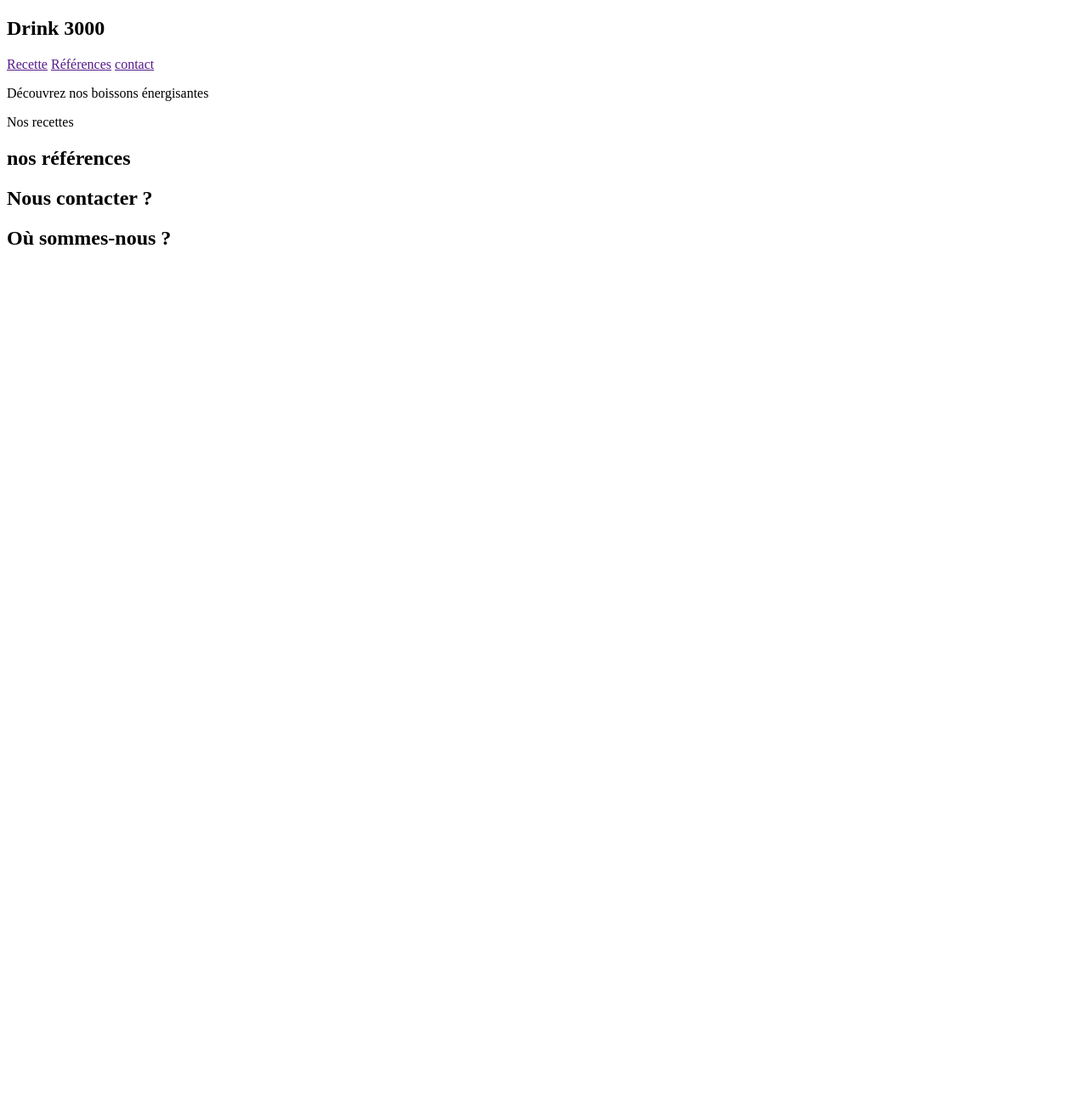
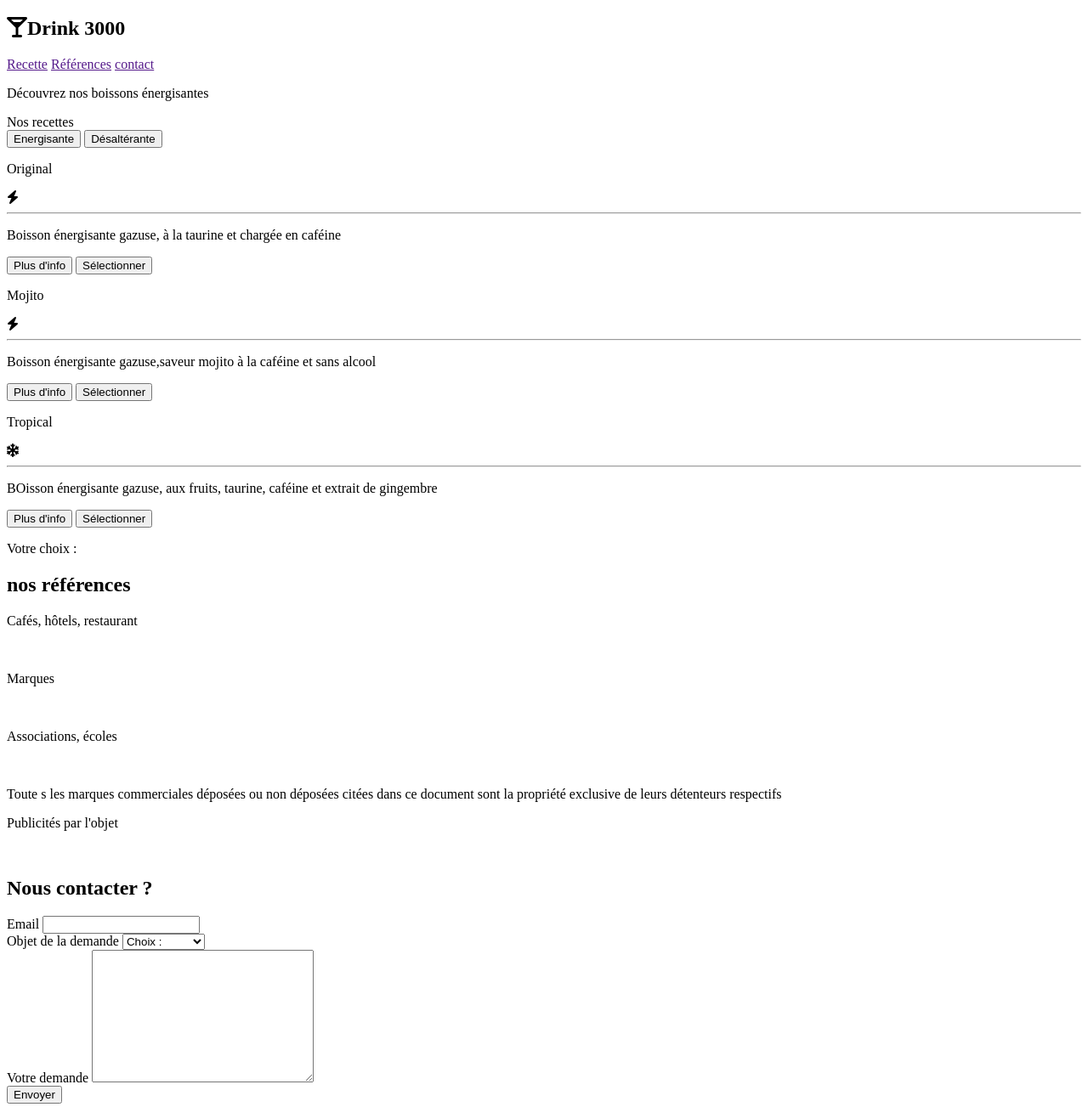
Before and after one commit to AxelDemeyere/drink3000, a plain HTML site: page index.html in a window 1280 px wide. Shown: the top 1303 px of the page at 85% size. Before the commit the page ends 800 px from the top, so only its background shows below. Drawn offline with Linux system fonts and the light colour scheme.

Commit message:
CHANGES html complété

```diff
--- a/index.html
+++ b/index.html
@@ -14,7 +14,7 @@
     <section>
         <header>
             <div>
-                <h1>Drink 3000</h1>
+                <h1><i class="fa-solid fa-martini-glass" style="color: #000000;"></i>Drink 3000</h1>
             </div>
             <nav>
                 <a href="">Recette</a>
@@ -28,17 +28,93 @@
     </section>
 
 
-
-<!-- Recettes -->
+    <!-- Recettes -->
     <section>
         <div>Nos recettes</div>
+        <div class="btn">
+            <button>Energisante</button>
+            <button>Désaltérante</button>
+        </div>
+
+        <div class="cards">
+            <div>
+                <header>
+                    <p>Original</p>
+                    <i class="fa-solid fa-bolt"></i>
+                </header>
+                <hr>
+                <div>
+                    <p>Boisson énergisante gazuse, à la taurine et chargée en caféine</p>
+                </div>
+                <div class="btn-card">
+                    <button>Plus d'info</button>
+                    <button>Sélectionner</button>
+                </div>
+            </div>
+
+            <div>
+                <header>
+                    <p>Mojito</p>
+                    <i class="fa-solid fa-bolt"></i>
+                </header>
+                <hr>
+                <div>
+                    <p>Boisson énergisante gazuse,saveur mojito à la caféine et sans alcool</p>
+                </div>
+                <div class="btn-card">
+                    <button>Plus d'info</button>
+                    <button>Sélectionner</button>
+                </div>
+            </div>
+
+            <div>
+                <header>
+                    <p>Tropical</p>
+                    <i class="fa-solid fa-snowflake"></i>
+                </header>
+                <hr>
+                <div>
+                    <p>BOisson énergisante gazuse, aux fruits, taurine, caféine et extrait de gingembre</p>
+                </div>
+                <div class="btn-card">
+                    <button>Plus d'info</button>
+                    <button>Sélectionner</button>
+                </div>
+            </div>
+        </div>
+
+        <div class="banner-container">
+            <p>Votre choix :</p>
+            <p class="choice"></p>
+        </div>
     </section>
-
 
 
     <!-- Références -->
     <section>
-        <h1>nos références</h1>
+        <header>
+            <h1>nos références</h1>
+        </header>
+        <main>
+            <div>
+                <p>Cafés, hôtels, restaurant</p>
+                <img src="" alt="">
+            </div>
+            <div>
+                <p>Marques</p>
+                <img src="" alt="">
+            </div>
+            <div>
+                <p>Associations, écoles</p>
+                <img src="" alt="">
+            </div>
+            <p>Toute s les marques commerciales déposées ou non déposées citées dans ce document sont la propriété
+                exclusive de leurs détenteurs respectifs</p>
+            <div>
+                <p>Publicités par l'objet</p>
+                <img src="" alt="">
+            </div>
+        </main>
     </section>
 
     <!-- Caroussel -->
@@ -48,7 +124,28 @@
     <!-- Footer -->
     <footer>
         <div class="contact">
-            <h2>Nous contacter ?</h2>
+            <div>
+                <h2>Nous contacter ?</h2>
+            </div>
+            <form action="">
+                <div>
+                    <label for="email">Email</label>
+                    <input type="text" name="email" id="email">
+                </div>
+                <div>
+                    <label for="object">Objet de la demande</label>
+                    <select name="object" id="object">
+                        <option disabled selected>Choix :</option>
+                        <option value="particulier">Particulier</option>
+                        <option value="profesionnel">Profesionnel</option>
+                    </select>
+                </div>
+                <div>
+                    <label for="demande">Votre demande</label>
+                    <textarea name="demande" id="demande" cols="30" rows="10"></textarea>
+                </div>
+                <button type="submit">Envoyer</button>
+            </form>
         </div>
 
         <div class="maps">
```
